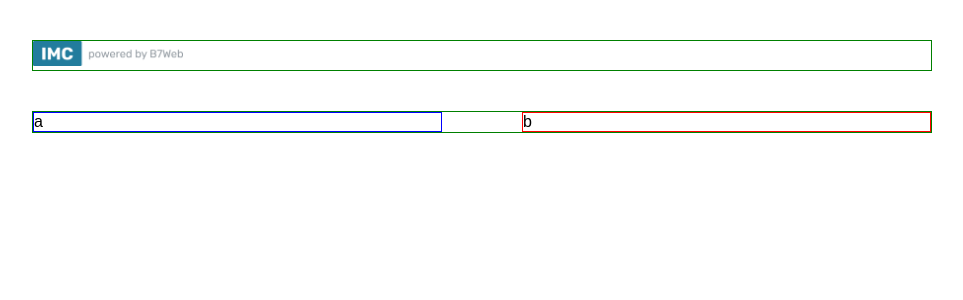
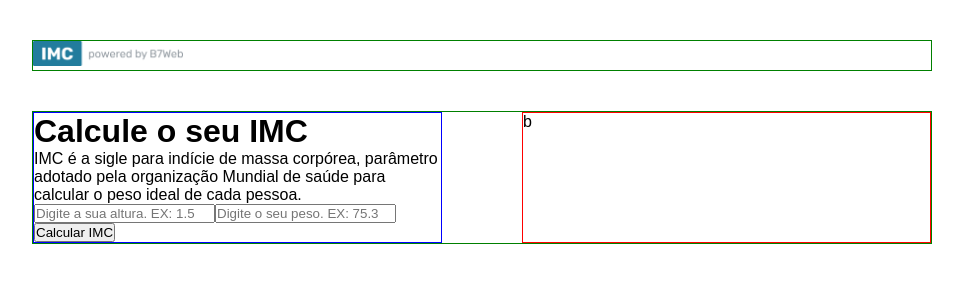
Before and after one commit to dennys-terra/calculadora-de-IMC, a React (Vite) app in the folder calculadora-imc/: page / in a window 1280 px wide. Shown: the top 300 px of the page, without its empty margins (158-1121 px from the left). Built offline with nearby package versions, Linux system fonts and the light colour scheme; the HTML template or start-up script is replaced by a standard one.

Commit message:
lado esquerdo feito, falta estilizar e implementar o funcionamento do botão

```diff
--- a/calculadora-imc/src/App.tsx
+++ b/calculadora-imc/src/App.tsx
@@ -1,7 +1,20 @@
+import { useState } from 'react'
 import styles from './App.module.css'
 import poweredImage from './assets/powered.png'
 
 const App = () => {
+
+  const [hightField, setHightField] = useState<number>(0)
+  const [weightField, setWeightField] = useState<number>(0)
+
+  const handleCalculateButton = () => {
+    if(hightField & weightField){
+      alert('falta implementar a lógica do botão')
+    }else {
+      alert("Digite todos os campos.")
+    }
+  }
+
   return (
   <>
     <div>
@@ -13,8 +26,27 @@ const App = () => {
     </div>
     <div className={styles.container}>
       <div className= {styles.leftSide}>
-        a
+        <h1>Calcule o seu IMC</h1>
+        <p>IMC é a sigle para indície de massa corpórea, parâmetro adotado pela
+          organização Mundial de saúde para calcular o peso ideal de cada pessoa.
+        </p>
+
+        <input type="number"
+        placeholder='Digite a sua altura. EX: 1.5 (em métros)'
+        value={hightField > 0 ? hightField : ""}
+        onChange={e => setHightField(Number(e.target.value))}
+        />
+
+        <input type="number"
+        placeholder='Digite o seu peso. EX: 75.3 (em Kg)'
+        value={weightField > 0 ? weightField : ""}
+        onChange={e => setWeightField(Number(e.target.value))}
+        />
+
+        <button onClick={handleCalculateButton}>Calcular IMC</button>
       </div>
+
+
       <div className={styles.rightSide}>
         b
       </div>
```
